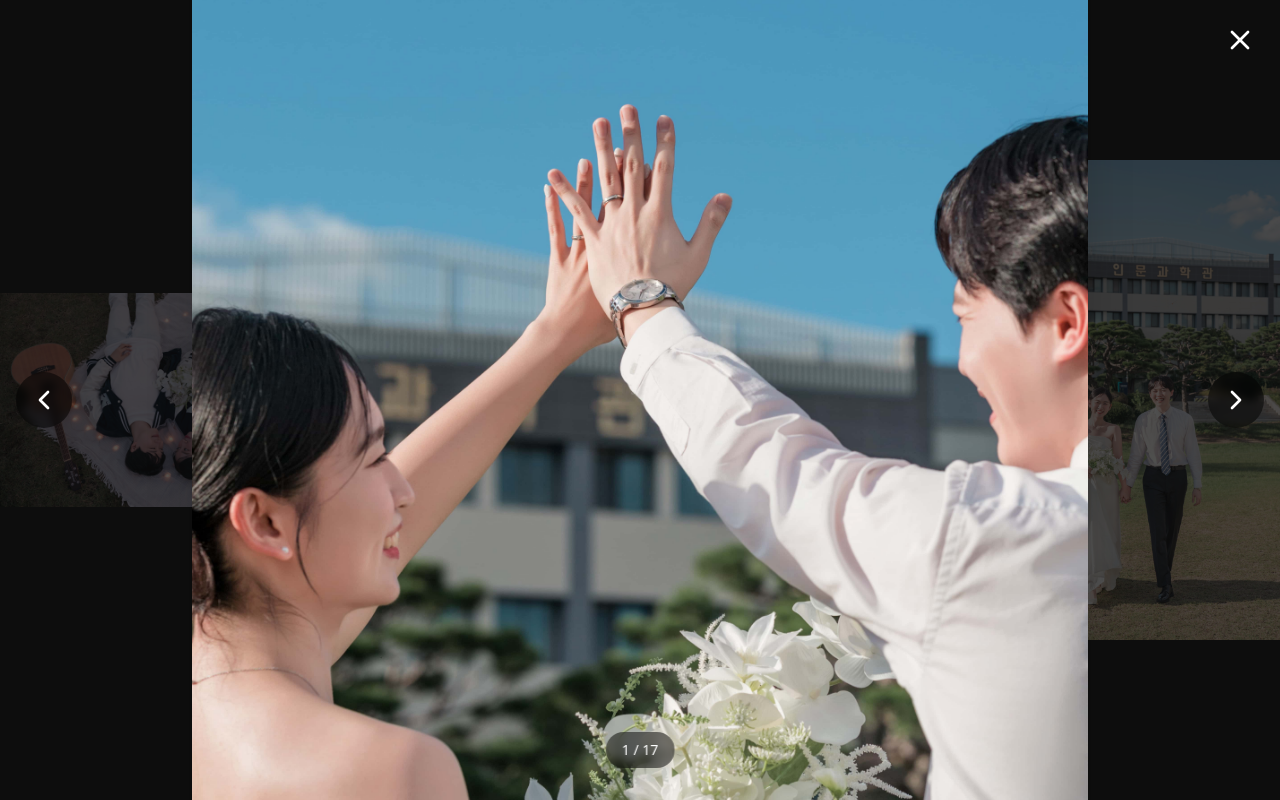
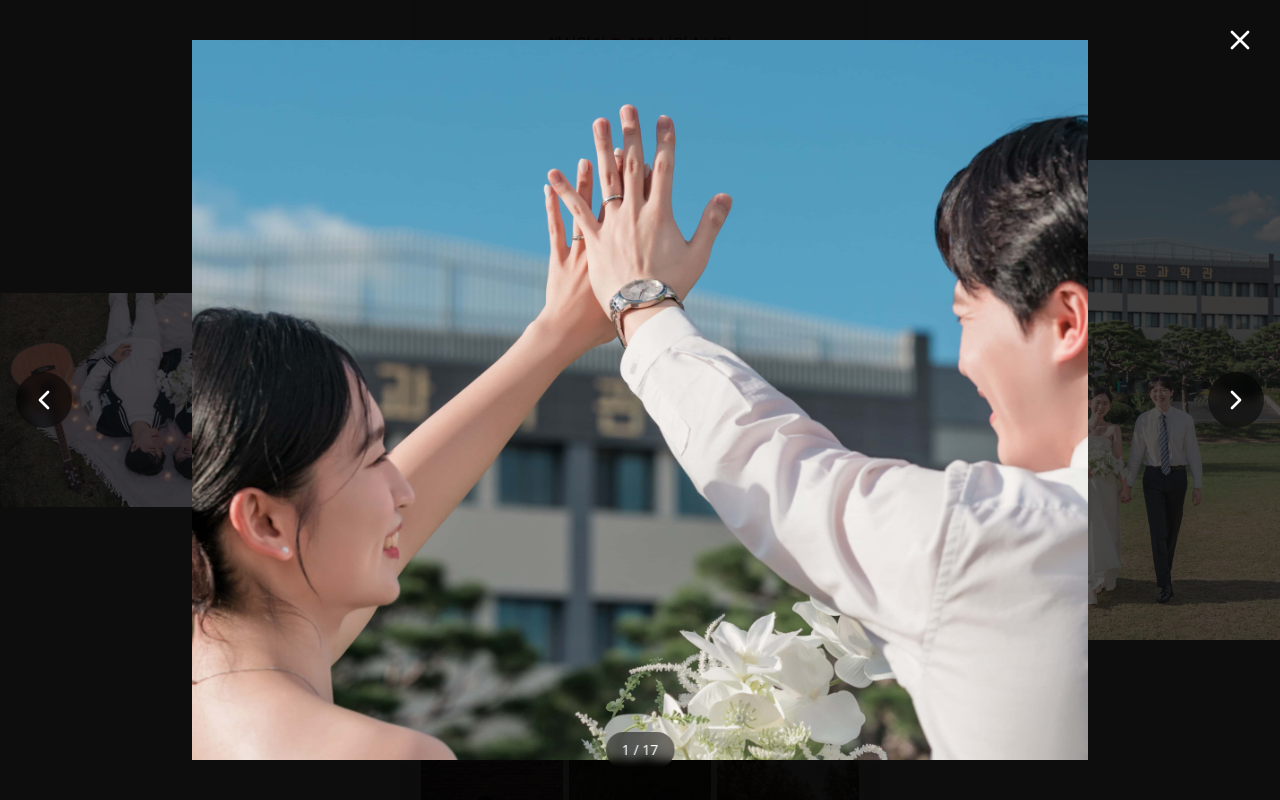
Before and after one commit to khbangmath-blip/wedding-invitation, a React (Create React App) app: page / in a window 1280 px wide. Both pictures are taken after a click on the element 492 px from the left and 1913 px from the top of the page. Shown: the part 1513-2313 px from the top of the page. Built offline with nearby package versions, Linux system fonts and the light colour scheme.

Commit message:
Implement left-right slide animation for carousel

```diff
--- a/src/App.js
+++ b/src/App.js
@@ -11,6 +11,8 @@ export default function App() {
   const [selectedIndex, setSelectedIndex] = useState(null);
   const [activeAccordion, setActiveAccordion] = useState(null);
   const [isMuted, setIsMuted] = useState(true);
+  const [slideDirection, setSlideDirection] = useState(null);
+  const [isAnimating, setIsAnimating] = useState(false);
   const audioRef = useRef(null);
   const touchStartX = useRef(null);
   const touchStartY = useRef(null);
@@ -79,13 +81,29 @@ export default function App() {
   // --- 이미지 모달 & 슬라이드 ---
   const openImage = (index) => setSelectedIndex(index);
   const closeImage = () => setSelectedIndex(null);
+
+  const slideToImage = (newIndex, direction) => {
+    if (isAnimating) return;
+    setIsAnimating(true);
+    setSlideDirection(direction);
+
+    setTimeout(() => {
+      setSelectedIndex(newIndex);
+      setSlideDirection(null);
+      setIsAnimating(false);
+    }, 300);
+  };
+
   const handlePrev = (e) => {
     e.stopPropagation();
-    setSelectedIndex((prev) => (prev === null ? 0 : (prev - 1 + images.length) % images.length));
+    const newIndex = (selectedIndex - 1 + images.length) % images.length;
+    slideToImage(newIndex, 'right');
   };
+
   const handleNext = (e) => {
     e.stopPropagation();
-    setSelectedIndex((prev) => (prev === null ? 0 : (prev + 1) % images.length));
+    const newIndex = (selectedIndex + 1) % images.length;
+    slideToImage(newIndex, 'left');
   };
 
   // 터치/드래그 스와이프 감지
@@ -546,12 +564,20 @@ export default function App() {
                 </div>
               )}
 
-              {/* 메인 사진 (중앙) */}
-              <div className="relative z-10 max-w-[70%] max-h-[90vh] flex items-center justify-center">
+              {/* 메인 사진 (중앙) - 좌우 슬라이드 애니메이션 */}
+              <div className="relative z-10 max-w-[70%] max-h-[90vh] flex items-center justify-center overflow-hidden">
                 <img
+                  key={selectedIndex}
                   src={images[selectedIndex].src}
                   alt={`${selectedIndex + 1}번`}
                   className="max-w-full max-h-full object-contain shadow-2xl"
+                  style={{
+                    transform:
+                      slideDirection === 'left' ? 'translateX(-100%)' :
+                      slideDirection === 'right' ? 'translateX(100%)' :
+                      'translateX(0)',
+                    transition: isAnimating ? 'transform 0.3s ease-in-out' : 'none'
+                  }}
                   decoding="async"
                 />
               </div>
```
Also changed, not shown: 11 other files (tests, documents, lock files or other folders).
